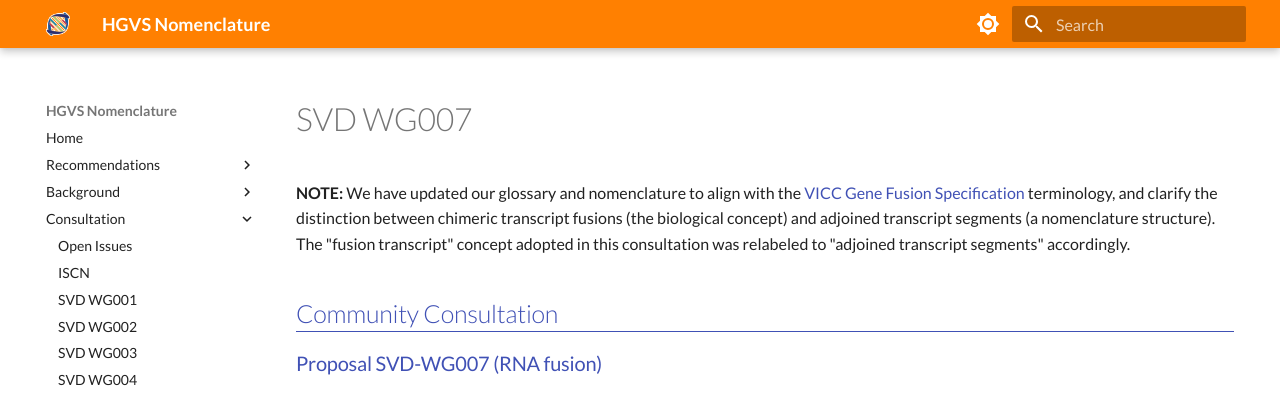
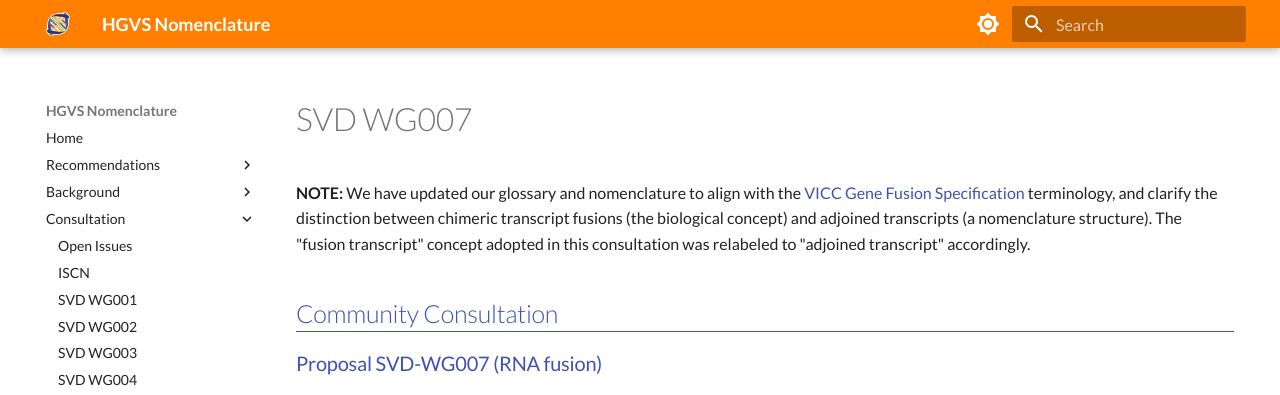
Before and after one commit to HGVSnomenclature/hgvs-nomenclature, an MkDocs documentation site: the page built from docs/consultation/SVD-WG007.md, in a window 1280 px wide and 1106 px high. Shown: the top 395 px of the window. Built offline with MkDocs 1.6.1 and Material for MkDocs 9.7.7, drawn with Linux system fonts in a browser that asks for light colours.

Commit message:
addresses https://github.com/HGVSnomenclature/hgvs-nomenclature/pull/22#discussion_r1142471910

```diff
--- a/docs/consultation/SVD-WG007.md
+++ b/docs/consultation/SVD-WG007.md
@@ -1,4 +1,4 @@
-**NOTE:** We have updated our glossary and nomenclature to align with the [VICC Gene Fusion Specification](https://fusions.cancervariants.org/en/latest) terminology, and clarify the distinction between chimeric transcript fusions (the biological concept) and adjoined transcript segments (a nomenclature structure). The "fusion transcript" concept adopted in this consultation was relabeled to "adjoined transcript segments" accordingly.
+**NOTE:** We have updated our glossary and nomenclature to align with the [VICC Gene Fusion Specification](https://fusions.cancervariants.org/en/latest) terminology, and clarify the distinction between chimeric transcript fusions (the biological concept) and adjoined transcripts (a nomenclature structure). The "fusion transcript" concept adopted in this consultation was relabeled to "adjoined transcript" accordingly.
 
 ## Community Consultation
 
```
Also changed, not shown: docs/recommendations/general.md (+1 -1 lines).
